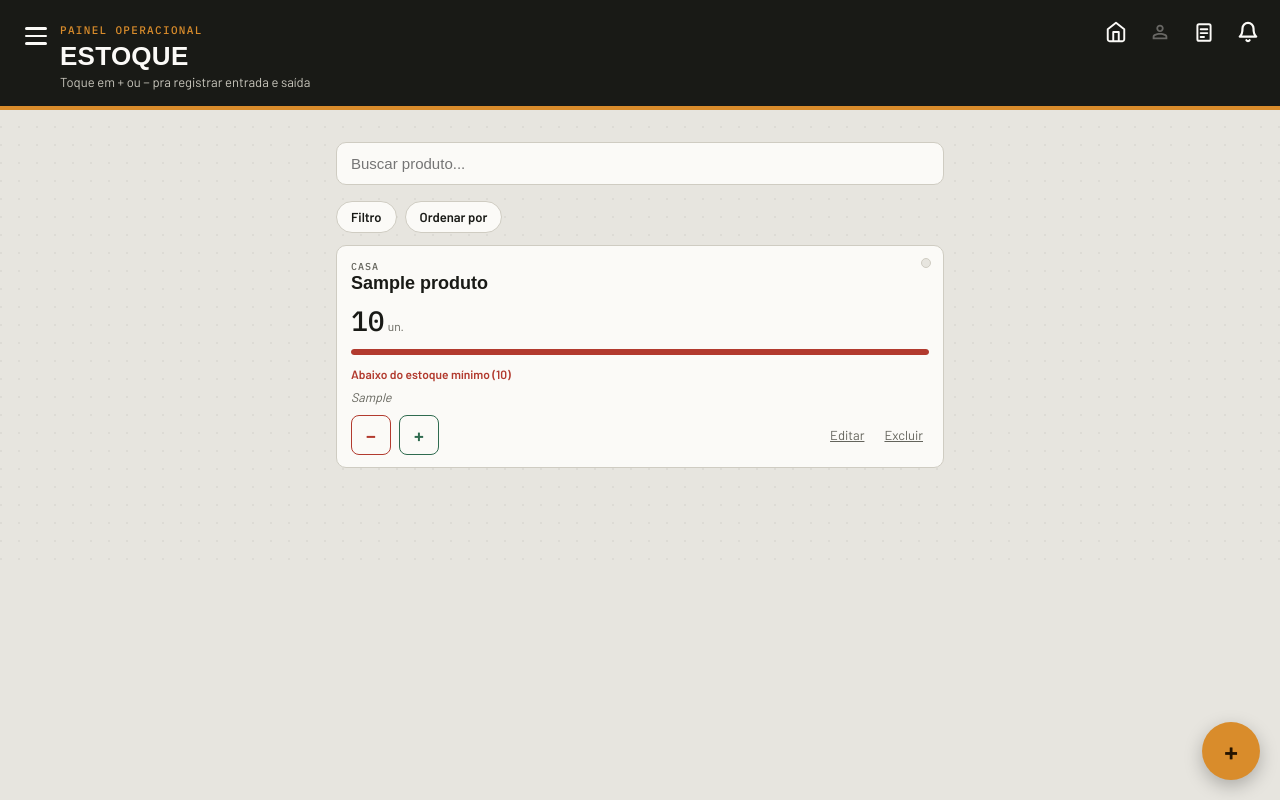
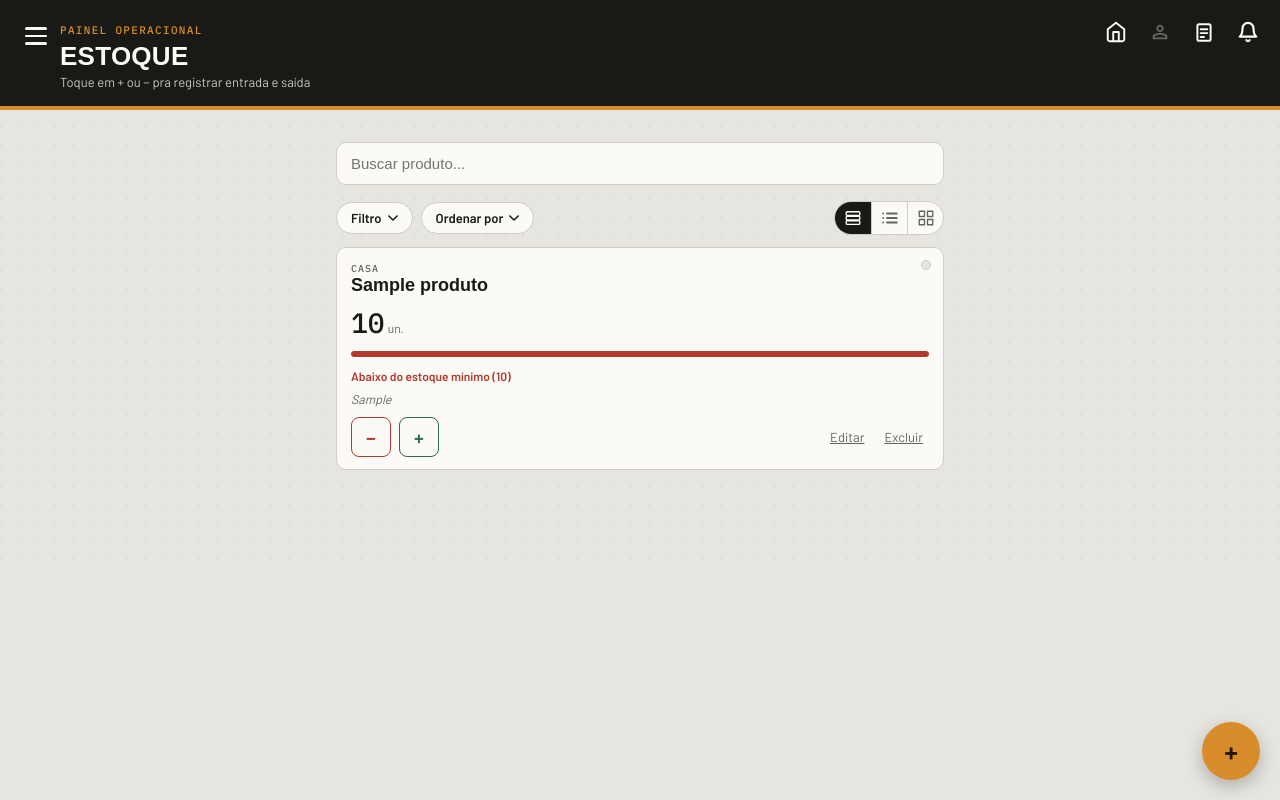
Before and after one commit to kauansant0s/meu-estoque, a Flask app: page / in a window 1280 px wide. Run offline with Flask 3, Linux system fonts and the light colour scheme; data comes from the database, SQL or seed files in the repository; tables that the repository leaves empty hold one stand-in row (values such as "Sample post"); some web fonts are replaced.

Commit message:
novas mudanças

```diff
--- a/static/css/style.css
+++ b/static/css/style.css
@@ -36,6 +36,7 @@ html, body {
   color: var(--cor-texto);
   font-family: var(--fonte-corpo);
   -webkit-font-smoothing: antialiased;
+  overflow-x: hidden;
 }
 
 body {
@@ -124,8 +125,40 @@ button { font-family: inherit; }
 
 .barra-filtros {
   display: flex;
+  align-items: center;
   gap: 8px;
   margin-bottom: 12px;
+  flex-wrap: wrap;
+}
+
+.grupo-visualizacao {
+  display: flex;
+  border: 1.5px solid var(--cor-borda);
+  border-radius: 20px;
+  overflow: hidden;
+  margin-left: auto;
+}
+
+.botao-visualizacao {
+  width: 36px;
+  height: 32px;
+  display: flex;
+  align-items: center;
+  justify-content: center;
+  background: var(--cor-superficie);
+  border: none;
+  color: var(--cor-texto-suave);
+  cursor: pointer;
+  padding: 0;
+}
+
+.botao-visualizacao:not(:first-child) {
+  border-left: 1.5px solid var(--cor-borda);
+}
+
+.botao-visualizacao.ativo {
+  background: var(--cor-texto);
+  color: var(--cor-superficie);
 }
 
 .botao-filtro {
@@ -151,12 +184,29 @@ button { font-family: inherit; }
   font-size: 11px;
 }
 
+.menu-suspenso {
+  position: relative;
+}
+
+.botao-filtro__seta {
+  transition: transform 0.15s ease;
+}
+
+.botao-filtro[aria-expanded="true"] .botao-filtro__seta {
+  transform: rotate(180deg);
+}
+
 .painel-opcoes {
+  position: absolute;
+  top: calc(100% + 8px);
+  left: 0;
+  z-index: 30;
+  min-width: 220px;
   background: var(--cor-superficie);
   border: 1.5px solid var(--cor-borda);
   border-radius: var(--raio);
   padding: 14px;
-  margin-bottom: 12px;
+  box-shadow: 0 10px 28px rgba(0, 0, 0, 0.18);
 }
 
 .painel-opcoes__titulo {
--- a/templates/estoque.html
+++ b/templates/estoque.html
@@ -15,17 +15,26 @@
   </div>
 
 <div class="barra-filtros">
-    <button type="button" class="botao-filtro" id="botao-abrir-filtro">
+    <div class="menu-suspenso">
+      <button type="button" class="botao-filtro" id="botao-abrir-filtro" aria-expanded="false">
         Filtro <span class="botao-filtro__contagem oculto" id="contagem-filtro"></span>
+        <svg class="botao-filtro__seta" width="10" height="10" viewBox="0 0 12 8" fill="none" xmlns="http://www.w3.org/2000/svg">
+          <path d="M1 1.5L6 6.5L11 1.5" stroke="currentColor" stroke-width="1.8" stroke-linecap="round" stroke-linejoin="round"/>
+        </svg>
       </button>
-    <button type="button" class="botao-filtro" id="botao-abrir-ordenar">Ordenar por</button>
-  </div>
-
       <div class="painel-opcoes oculto" id="painel-filtro">
         <div class="painel-opcoes__titulo">Mostrar estoque(s)</div>
         <div id="lista-checkboxes-filtro"></div>
       </div>
+    </div>
 
+    <div class="menu-suspenso">
+      <button type="button" class="botao-filtro" id="botao-abrir-ordenar" aria-expanded="false">
+        Ordenar por
+        <svg class="botao-filtro__seta" width="10" height="10" viewBox="0 0 12 8" fill="none" xmlns="http://www.w3.org/2000/svg">
+          <path d="M1 1.5L6 6.5L11 1.5" stroke="currentColor" stroke-width="1.8" stroke-linecap="round" stroke-linejoin="round"/>
+        </svg>
+      </button>
       <div class="painel-opcoes oculto" id="painel-ordenar">
         <div class="painel-opcoes__titulo">Ordenar por</div>
         <label class="opcao-radio">
@@ -44,6 +53,31 @@
           <input type="radio" name="ordenar-por" value="acabando">
           Mais próximo de acabar
         </label>
+      </div>
+    </div>
+
+    <div class="grupo-visualizacao" role="group" aria-label="Modo de visualização">
+      <button type="button" class="botao-visualizacao ativo" id="botao-vista-cards" title="Cards em lista" aria-label="Cards em lista">
+        <svg width="18" height="18" viewBox="0 0 40 40" fill="none" xmlns="http://www.w3.org/2000/svg">
+          <rect x="5" y="6" width="30" height="8" rx="2" stroke="currentColor" stroke-width="3"/>
+          <rect x="5" y="16" width="30" height="8" rx="2" stroke="currentColor" stroke-width="3"/>
+          <rect x="5" y="26" width="30" height="8" rx="2" stroke="currentColor" stroke-width="3"/>
+        </svg>
+      </button>
+      <button type="button" class="botao-visualizacao" id="botao-vista-lista" title="Lista" aria-label="Lista">
+        <svg width="18" height="18" viewBox="0 0 40 40" fill="none" xmlns="http://www.w3.org/2000/svg">
+          <path d="M13.3333 10H35M13.3333 20H35M13.3333 30H35M5 10H5.01667M5 20H5.01667M5 30H5.01667" stroke="currentColor" stroke-width="4" stroke-linecap="round" stroke-linejoin="round"/>
+        </svg>
+      </button>
+      <button type="button" class="botao-visualizacao" id="botao-vista-grade" title="Grade" aria-label="Grade">
+        <svg width="18" height="18" viewBox="0 0 40 40" fill="none" xmlns="http://www.w3.org/2000/svg">
+          <path d="M16.6667 5H5V16.6667H16.6667V5Z" stroke="currentColor" stroke-width="3" stroke-linecap="round" stroke-linejoin="round"/>
+          <path d="M35 5H23.3333V16.6667H35V5Z" stroke="currentColor" stroke-width="3" stroke-linecap="round" stroke-linejoin="round"/>
+          <path d="M35 23.3333H23.3333V35H35V23.3333Z" stroke="currentColor" stroke-width="3" stroke-linecap="round" stroke-linejoin="round"/>
+          <path d="M16.6667 23.3333H5V35H16.6667V23.3333Z" stroke="currentColor" stroke-width="3" stroke-linecap="round" stroke-linejoin="round"/>
+        </svg>
+      </button>
+    </div>
   </div>
 
   <div id="lista-produtos" class="lista-produtos">
```
Also changed, not shown: other parts of static/css/style.css (+87 -0 lines), obs.txt (+0 -17 lines), static/js/estoque.js (+49 -3 lines). Lines whose indentation alone changed are shown as unchanged.
